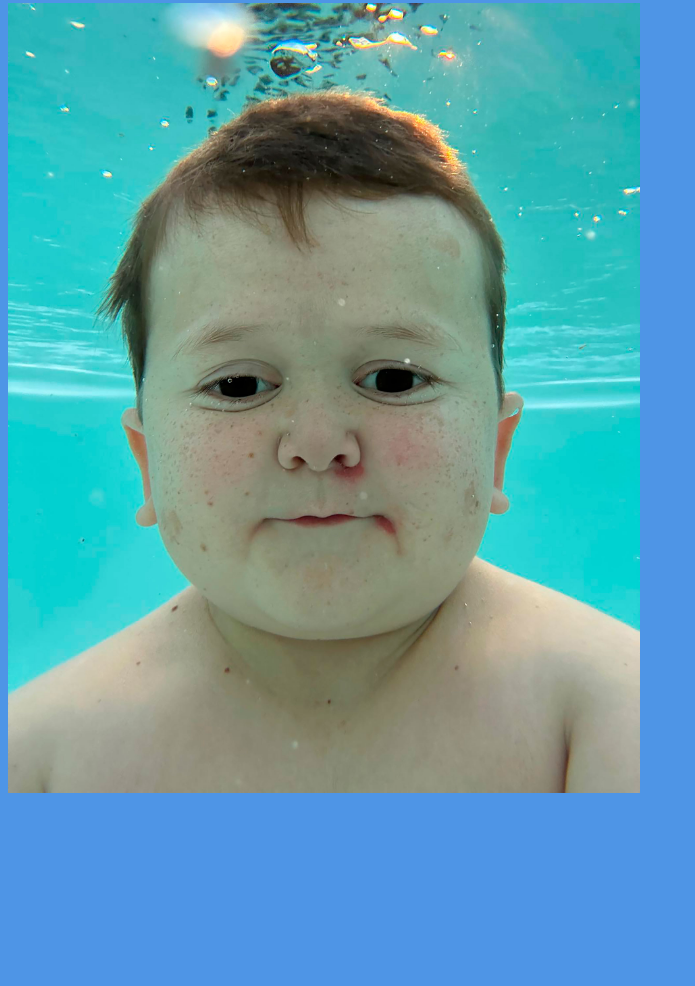
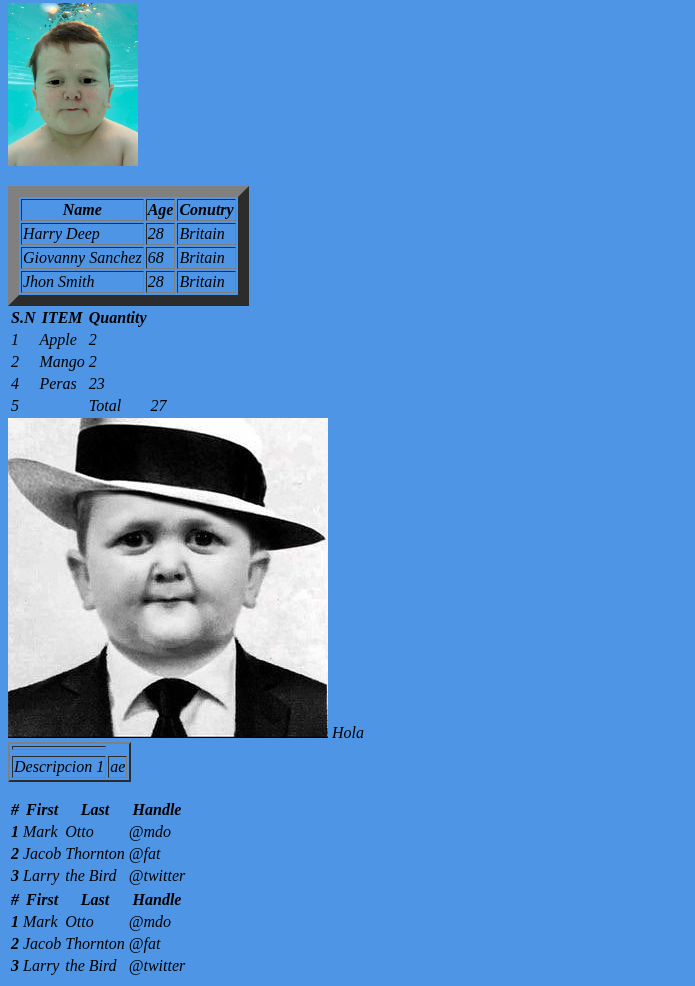
Before and after one commit to SergioNicolas02/Uni, a plain HTML site: page index.htm in a window 1280 px wide. Shown: the part 616-1602 px from the top of the page, without its empty margins (0-695 px from the left). Before the commit the page ends 1421 px from the top, so only its background shows below. Drawn offline with Linux system fonts and the light colour scheme.

Commit message:
Clase 29/08/2023
Clase 29

```diff
--- a/index.htm
+++ b/index.htm
@@ -4,6 +4,8 @@
     <meta charset="UTF-8">
     <meta name="viewport" content="width, initial-scale=1.0">
     <link rel="stylesheet" type="text/css" href="style.css">
+    <link href="http://fonts.googleapis.com/css?family=Open+Sans" rel="stylesheet" type="text/css">
+      <link rel="stylesheet" href="https://">
     <title>Titulo navegador</title>
 </head>
 <body>
@@ -19,5 +21,156 @@
     <div class="contenedor">
 
     </div>
+<p>
+    <!--TABLA 1-->
+<table border="11">
+ <tr>
+    <th>Name</th>
+    <th>Age</th>
+    <th>Conutry</th>
+
+
+    <tr>
+        <td>Harry Deep</td>
+        <td>28</td>
+        <td>Britain</td>
+
+    </tr>
+    <tr>
+        <td>Giovanny Sanchez</td>
+        <td>68</td>
+        <td>Britain</td>
+
+    </tr>
+    <tr>
+        <td>Jhon Smith</td>
+        <td>28</td>
+        <td>Britain</td>
+
+    </tr>
+ </tr>
+</table>
+
+<table>
+    <tr>
+        <th>S.N</th>
+        <th>ITEM</th>
+        <th>Quantity</th>
+
+
+        <tr>
+            <td>1</td>
+            <td>Apple</td>
+            <td>2</td>
+
+        </tr>
+        <tr>
+            <td>2</td>
+            <td>Mango</td>
+            <td>2</td>
+
+        </tr>
+        <!--Insertando un colspan-->
+        <tr>
+            <td>4</td>
+            <td>Peras</td>
+            <td>23</td>
+
+        </tr>
+
+        <tr>
+            <td colspan="2">5</td>
+            <td>Total</td>
+            <td>27</td>
+
+        </tr>
+     </tr>
+
+
+</table>
+
+
+
+<!--Tabla numero 3 intentando subdivisiones insertando imagenes y tablas anidadas-->
+
+<table border="2">
+
+    <td>
+        <tr> <img src="imagenes/imagen4.jpg" class="Imagen-tabla"></tr>
+        <tr> Hola</tr>
+    </td>
+
+
+    <td> Descripcion 1</td>
+
+    <td> ae</td>
+
+
+
+</table>
+</p>
+
+<!--Tabla boostrap-->
+<table class="table">
+    <thead class="thead-dark">
+      <tr>
+        <th scope="col">#</th>
+        <th scope="col">First</th>
+        <th scope="col">Last</th>
+        <th scope="col">Handle</th>
+      </tr>
+    </thead>
+    <tbody>
+      <tr>
+        <th scope="row">1</th>
+        <td>Mark</td>
+        <td>Otto</td>
+        <td>@mdo</td>
+      </tr>
+      <tr>
+        <th scope="row">2</th>
+        <td>Jacob</td>
+        <td>Thornton</td>
+        <td>@fat</td>
+      </tr>
+      <tr>
+        <th scope="row">3</th>
+        <td>Larry</td>
+        <td>the Bird</td>
+        <td>@twitter</td>
+      </tr>
+    </tbody>
+  </table>
+
+  <table class="table">
+    <thead class="thead-light">
+      <tr>
+        <th scope="col">#</th>
+        <th scope="col">First</th>
+        <th scope="col">Last</th>
+        <th scope="col">Handle</th>
+      </tr>
+    </thead>
+    <tbody>
+      <tr>
+        <th scope="row">1</th>
+        <td>Mark</td>
+        <td>Otto</td>
+        <td>@mdo</td>
+      </tr>
+      <tr>
+        <th scope="row">2</th>
+        <td>Jacob</td>
+        <td>Thornton</td>
+        <td>@fat</td>
+      </tr>
+      <tr>
+        <th scope="row">3</th>
+        <td>Larry</td>
+        <td>the Bird</td>
+        <td>@twitter</td>
+      </tr>
+    </tbody>
+  </table>
 </body>
 </html>
--- a/style.css
+++ b/style.css
@@ -23,7 +23,7 @@ h1 {
 
   .contenedor-imagen {
    position:relative;
-   width: 50%;
+   width: 130px;
    margin:auto;
 
 
@@ -32,3 +32,7 @@ h1 {
   h2 {
     text-align:right;
   }
+
+  td img {
+    width: 33px;
+  }
```
Also changed, not shown: imagenes/imagen4.jpg (added).
